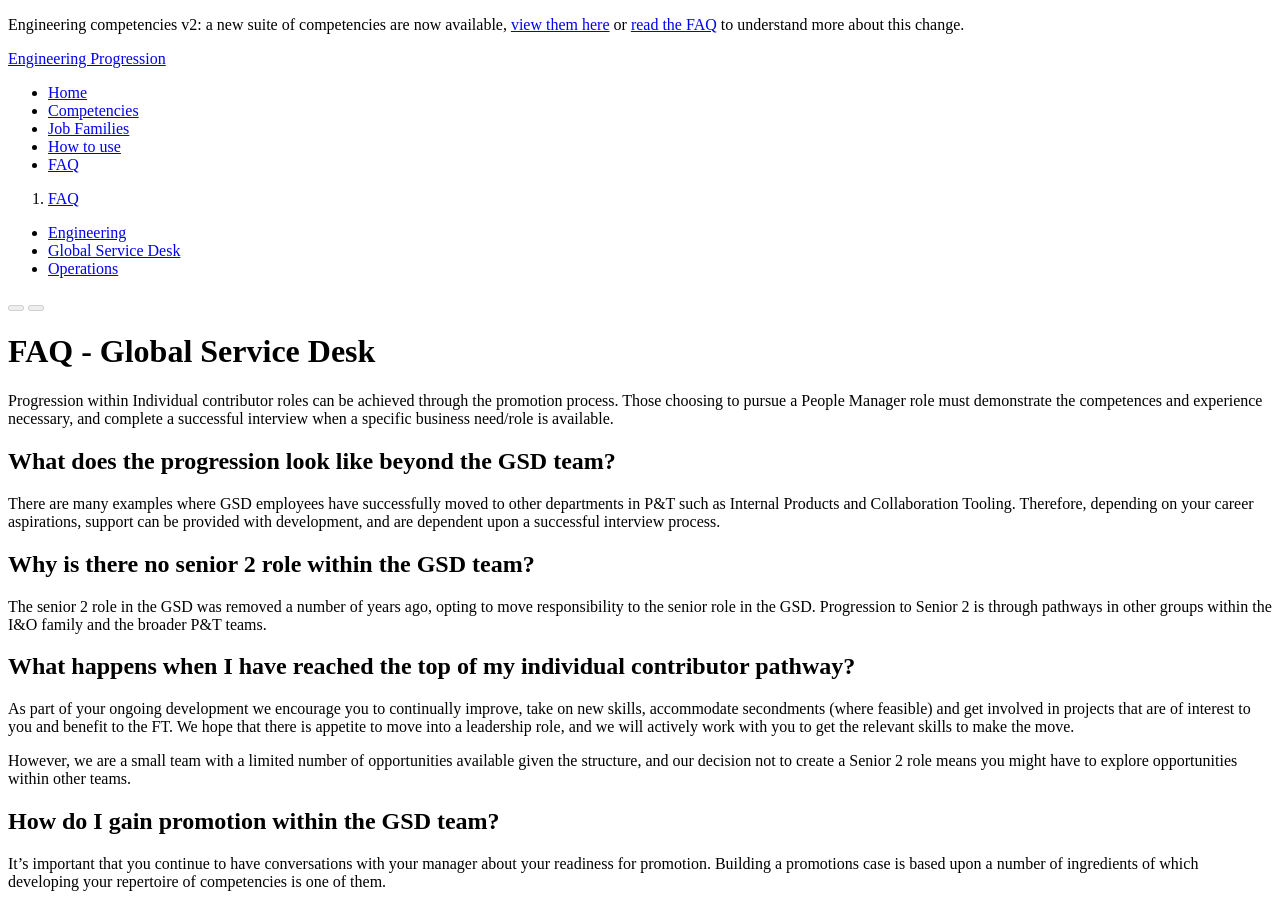
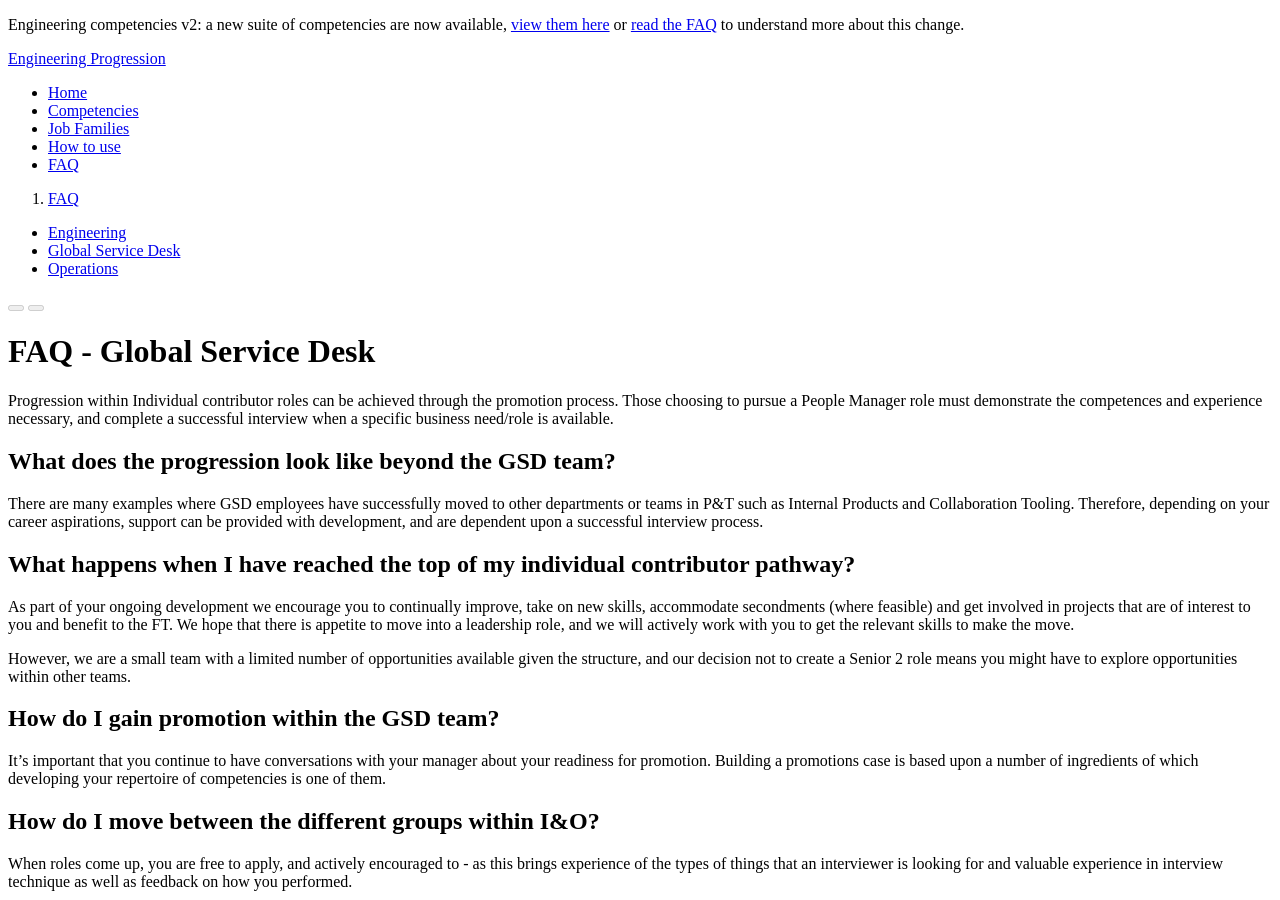
Before and after one commit to Financial-Times/engineering-progression, a Jekyll site: the page built from site/pages/faq/global-service-desk.md, in a window 1280 px wide and 900 px high. Built offline with Jekyll 4.4.1, drawn with Linux system fonts in a browser that asks for light colours; a style sheet for code colours, icons or effects is not loaded.

Commit message:
Tweak GSD FAQ questions
This updates wording for one and removes another.

Co-Authored-By: Graham Jackson <GrahamFTOps@users.noreply.github.com>

```diff
--- a/site/pages/faq/global-service-desk.md
+++ b/site/pages/faq/global-service-desk.md
@@ -11,11 +11,7 @@
 
 ## What does the progression look like beyond the GSD team?
 
-There are many examples where GSD employees have successfully moved to other departments in P&T such as Internal Products and Collaboration Tooling. Therefore, depending on your career aspirations, support can be provided with development, and are dependent upon a successful interview process.
-
-## Why is there no senior 2 role within the GSD team?
-
-The senior 2 role in the GSD was removed a number of years ago, opting to move responsibility to the senior role in the GSD. Progression to Senior 2 is through pathways in other groups within the I&O family and the broader P&T teams.
+There are many examples where GSD employees have successfully moved to other departments or teams in P&T such as Internal Products and Collaboration Tooling. Therefore, depending on your career aspirations, support can be provided with development, and are dependent upon a successful interview process.
 
 ## What happens when I have reached the top of my individual contributor pathway?
 
```
